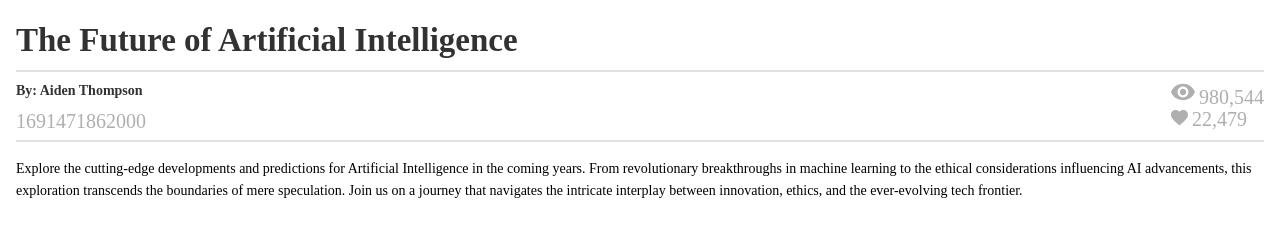
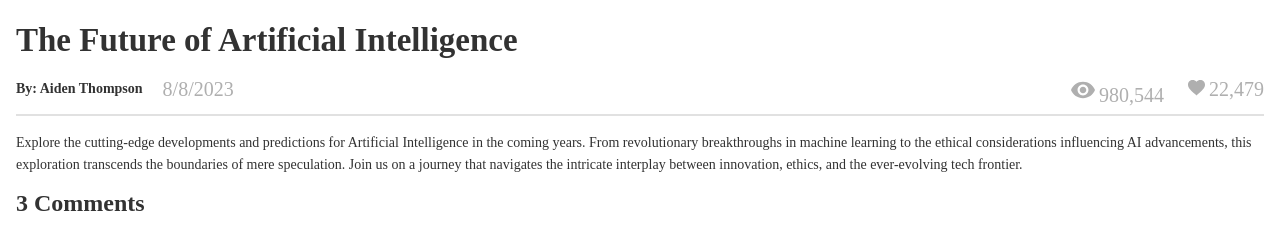
Before and after one commit to nhajenny/jenny-ho-brainflix, a React (Vite) app: page / in a window 1280 px wide. Shown: the part 509-758 px from the top of the page. Built offline with nearby package versions, Linux system fonts and the light colour scheme; a web font is replaced by a local one.

Commit message:
change timestamp to date, add media query for video description component

```diff
--- a/src/App.jsx
+++ b/src/App.jsx
@@ -13,6 +13,14 @@ useEffect(() => {
   setVideos(videoData);
 }, []);
 const mainVideo=videos.length >0 ? videos[0] : null;
+const formatDate= (timestamp) => {
+  const date = new Date(timestamp);
+  return date.toLocaleDateString('en-US', {
+    year: 'numeric',
+    month: 'numeric',
+    day: 'numeric'
+  });
+}
 
   return (
     <div>
@@ -29,9 +37,10 @@ const mainVideo=videos.length >0 ? videos[0] : null;
            title={mainVideo.title}
            description={mainVideo.description}
            channel={mainVideo.channel}
-           date={mainVideo.timestamp}
+           date={formatDate(mainVideo.timestamp)}
            views={mainVideo.views}
-           likes={mainVideo.likes}></VideoDescription>
+           likes={mainVideo.likes}
+           commentNo={mainVideo.comments.length}></VideoDescription>
           )}
     </div>
   )
--- a/src/components/ComponentName/VideoDescription.jsx
+++ b/src/components/ComponentName/VideoDescription.jsx
@@ -3,7 +3,7 @@ import '../../styles/styles.css';
 import viewIcon from "../../assets/images/icons/views.svg";
 import likeIcon from "../../assets/images/icons/likes.svg";
 
-function VideoDescription ({title, description, channel, date, views,likes}) {
+function VideoDescription ({title, description, channel, date, views,likes,commentNo}) {
 return (
     <div className="description">
         <h1 className="description__title">{title}</h1>
@@ -24,6 +24,7 @@ return (
             </div>
         </div>
         <p className="description__text">{description}</p>
+        <div className="description__comment-count">{commentNo} Comments</div>
     </div>
 )
 }
--- a/src/styles/styles.css
+++ b/src/styles/styles.css
@@ -255,6 +255,21 @@ header__logo--img {
   padding-top: 0.5rem;
   padding-bottom: 0.5rem;
 }
+.description__text {
+  padding-top: 1rem;
+  color: #323232;
+}
+.description__comment-count {
+  color: #323232;
+  font-weight: 600;
+  font-size: 1rem;
+  padding-top: 1rem;
+}
+@media (min-width: 768px) {
+  .description__comment-count {
+    font-size: 1.5rem;
+  }
+}
 
 .description__card {
   display: flex;
@@ -264,11 +279,17 @@ header__logo--img {
   border-top: 0.125rem solid #E1E1E1;
   justify-content: space-between;
 }
+@media (min-width: 768px) {
+  .description__card {
+    display: flex;
+    flex-direction: row;
+    border-top: none;
+  }
+}
 
 .description__left {
   display: flex;
   flex-direction: column;
-  font-size: 1.25rem;
   row-gap: 0.5rem;
 }
 .description__left--author {
@@ -277,24 +298,31 @@ header__logo--img {
 .description__left--date {
   color: #AFAFAF;
 }
+@media (min-width: 768px) {
+  .description__left {
+    display: flex;
+    flex-direction: row;
+    -moz-column-gap: 1.25rem;
+         column-gap: 1.25rem;
+  }
+}
 
 .description__right {
   display: flex;
   flex-direction: column;
   color: #AFAFAF;
-  font-size: 1.25rem;
+}
+@media (min-width: 768px) {
+  .description__right {
+    display: flex;
+    flex-direction: row;
+    -moz-column-gap: 1.5rem;
+         column-gap: 1.5rem;
+  }
 }
 .description__right-view-img {
-  width: 1.5rem;
-  height: 1.5rem;
   padding-right: 0.25rem;
 }
 .description__right-like-img {
-  width: 1.5 rem;
-  height: 1.5 rem;
   padding-right: 0.25rem;
-}
-
-.description__text {
-  padding-top: 1rem;
 }/*# sourceMappingURL=styles.css.map */
--- a/src/styles/styles.scss
+++ b/src/styles/styles.scss
@@ -22,6 +22,19 @@
         padding-top: 0.5rem;
         padding-bottom: 0.5rem;
     }
+    &__text {
+        padding-top: 1rem;
+        color: $brainflix-black;
+    }
+    &__comment-count {
+        color: $brainflix-black;
+        font-weight: 600;
+        font-size: 1rem;
+        padding-top: 1rem;
+        @include tablet {
+            font-size: 1.5rem;
+        }
+    }
 }
 
 .description__card {
@@ -31,11 +44,16 @@
    border-bottom: .125rem solid $mercury;
    border-top: .125rem solid $mercury;
    justify-content: space-between;
+   @include tablet {
+    display: flex;
+    flex-direction: row;
+    border-top: none;
+
+   }
 }
 .description__left {
     display: flex;
     flex-direction: column;
-    font-size: 1.25rem;
     row-gap: 0.5rem;
     &--author {
         color: $brainflix-black
@@ -43,21 +61,25 @@
     &--date {
         color: $silver;
     }
+     @include tablet {
+    display: flex;
+    flex-direction: row;
+    column-gap: 1.25rem;
+   }
 }
 .description__right {
     display: flex;
     flex-direction: column;
     color: $silver;
-    font-size: 1.25rem;
+    @include tablet {
+        display: flex;
+        flex-direction: row;
+        column-gap: 1.5rem;
+       }
     &-view-img {
-        @include box (1.5rem);
         padding-right: 0.25rem;
     }
     &-like-img {
-        @include box (1.5 rem);
         padding-right: 0.25rem;
     }
 }
-.description__text {
-    padding-top: 1rem;
-}
```
Also changed, not shown: 1 other file (tests, documents, lock files or other folders).
